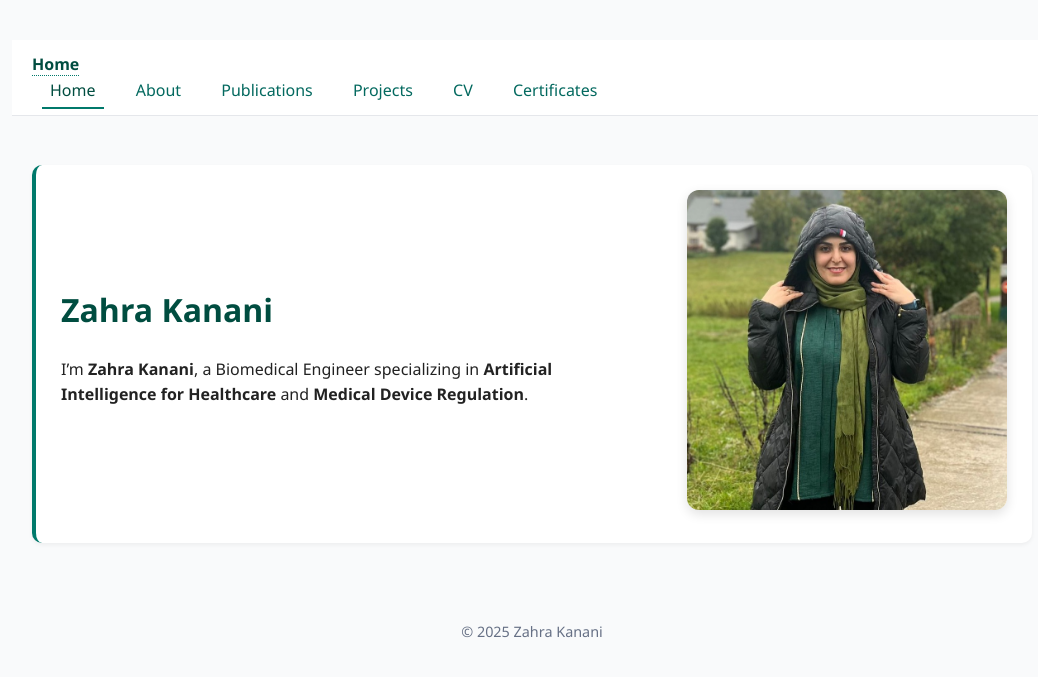
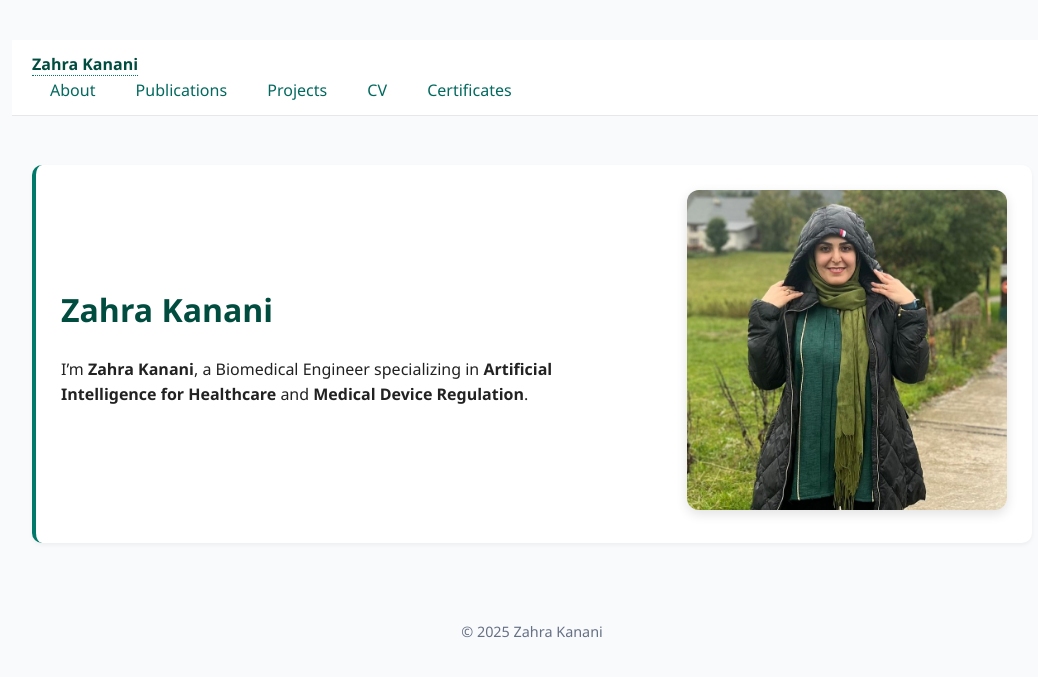
Before and after one commit to zahra-kanani/zahra-kanani.github.io, a Jekyll site: the page built from index.md, in a window 1280 px wide. Shown: the top 677 px of the page, without its empty margins (108-1146 px from the left). Built offline with Jekyll 4.4.1, drawn with Linux system fonts in a browser that asks for light colours.

Commit message:
Update page.html

```diff
--- a/_layouts/page.html
+++ b/_layouts/page.html
@@ -8,26 +8,19 @@
 </head>
 <body>
 
-  <!-- Top Navbar -->
 <header class="topbar">
   <div class="container">
-      <a class="brand" href="{{ '/' | relative_url }}">Home</a>
+    <a class="brand" href="{{ '/' | relative_url }}">Zahra Kanani</a>
     <nav class="nav">
-        <a href="{{ '/' | relative_url }}"
-           class="{% if page.url == '/' %}active{% endif %}">Home</a>
-        <a href="{{ '/about.html' | relative_url }}"
-           class="{% if page.url == '/about.html' %}active{% endif %}">About</a>
-        <a href="{{ '/publications.html' | relative_url }}"
-           class="{% if page.url == '/publications.html' %}active{% endif %}">Publications</a>
-        <a href="{{ '/projects.html' | relative_url }}"
-           class="{% if page.url == '/projects.html' %}active{% endif %}">Projects</a>
-        <a href="{{ '/cv.html' | relative_url }}"
-           class="{% if page.url == '/cv.html' %}active{% endif %}">CV</a>
-        <a href="{{ '/certificates.html' | relative_url }}"
-           class="{% if page.url == '/certificates.html' %}active{% endif %}">Certificates</a>
+      <a href="{{ '/about.html' | relative_url }}" class="{% if page.url == '/about.html' %}active{% endif %}">About</a>
+      <a href="{{ '/publications.html' | relative_url }}" class="{% if page.url == '/publications.html' %}active{% endif %}">Publications</a>
+      <a href="{{ '/projects.html' | relative_url }}" class="{% if page.url == '/projects.html' %}active{% endif %}">Projects</a>
+      <a href="{{ '/cv.html' | relative_url }}" class="{% if page.url == '/cv.html' %}active{% endif %}">CV</a>
+      <a href="{{ '/certificates.html' | relative_url }}" class="{% if page.url == '/certificates.html' %}active{% endif %}">Certificates</a>
     </nav>
   </div>
 </header>
+
 
   <main class="container">
     {{ content }}
```
Lines whose indentation alone changed are shown as unchanged.
